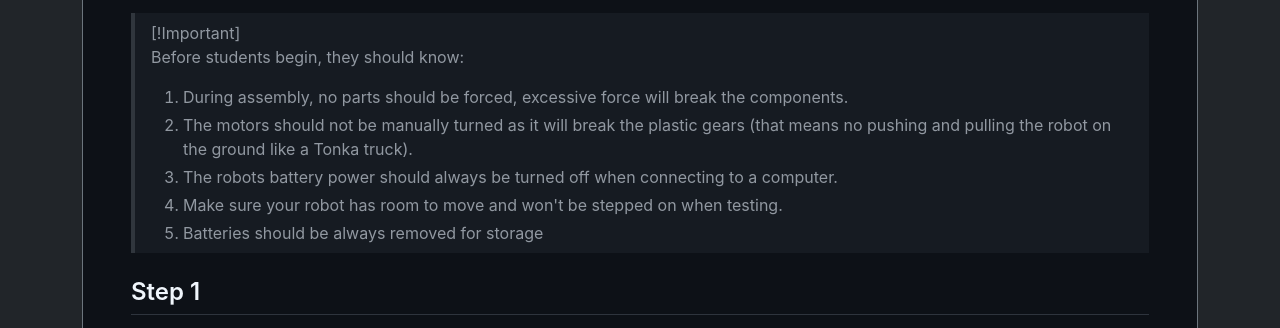
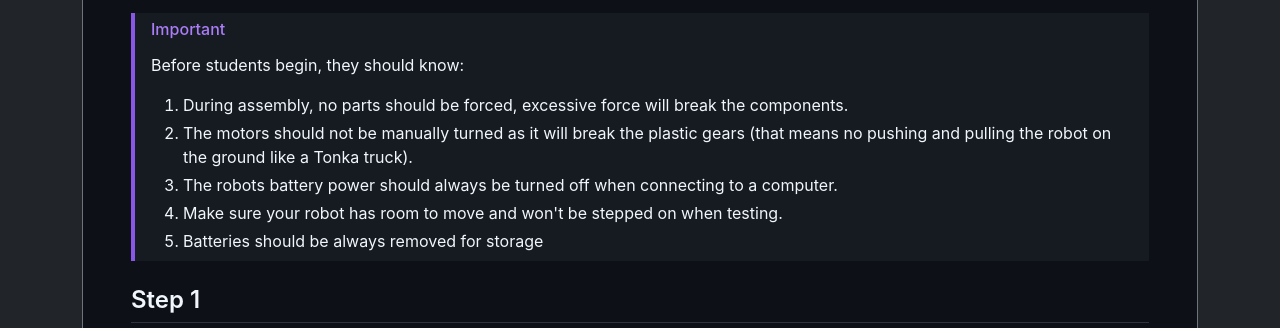
Before and after one commit to TempeHS/AIDriver_MicroPython_Challanges, a website: page app/docs.html in a window 1280 px wide. Shown: the part 167-495 px from the top of the page. Drawn offline with nearby package versions, Linux system fonts and the light colour scheme.

Commit message:
Fix GitHub-style Markdown alert rendering

```diff
--- a/app/docs.html
+++ b/app/docs.html
@@ -1,4 +1,4 @@
-<!DOCTYPE html>
+<!doctype html>
 <html lang="en">
   <head>
     <meta charset="UTF-8" />
@@ -65,9 +65,36 @@
         margin-bottom: 0;
       }
 
-      /* Style for [!Important] callouts */
-      .markdown-body blockquote:has(strong:first-child) {
+      .markdown-alert {
+        padding: 0.5rem 1rem;
+        margin: 0 0 1rem 0;
+        border-left: 0.25rem solid #30363d;
+        background-color: #161b22;
+      }
+
+      .markdown-alert-title {
+        font-weight: 600;
+        margin-bottom: 0.25rem;
+      }
+
+      .markdown-alert-note {
+        border-left-color: #58a6ff;
+      }
+
+      .markdown-alert-tip {
+        border-left-color: #3fb950;
+      }
+
+      .markdown-alert-important {
         border-left-color: #a371f7;
+      }
+
+      .markdown-alert-warning {
+        border-left-color: #d29922;
+      }
+
+      .markdown-alert-caution {
+        border-left-color: #f85149;
       }
 
       /* Card fills the width */
@@ -380,6 +407,52 @@
           .replace(/src="\.\/images\//g, `src="${GITHUB_IMAGES_BASE}`);
       }
 
+      // Convert GitHub-style alerts to the same HTML structure GitHub renders
+      function transformMarkdownAlerts(html) {
+        const parser = new DOMParser();
+        const doc = parser.parseFromString(html, "text/html");
+        const alertTypes = {
+          NOTE: "note",
+          TIP: "tip",
+          IMPORTANT: "important",
+          WARNING: "warning",
+          CAUTION: "caution",
+        };
+
+        doc.querySelectorAll("blockquote").forEach((blockquote) => {
+          const firstParagraph = blockquote.querySelector("p");
+          if (!firstParagraph) return;
+
+          const text = firstParagraph.textContent || "";
+          const match = text.match(
+            /^\s*\[!(NOTE|TIP|IMPORTANT|WARNING|CAUTION)\]\s*/i,
+          );
+          if (!match) return;
+
+          const type = match[1].toUpperCase();
+          const slug = alertTypes[type];
+          if (!slug) return;
+
+          firstParagraph.textContent = text.replace(match[0], "");
+
+          const alert = doc.createElement("div");
+          alert.className = `markdown-alert markdown-alert-${slug}`;
+
+          const title = doc.createElement("p");
+          title.className = "markdown-alert-title";
+          title.textContent = type.charAt(0) + type.slice(1).toLowerCase();
+          alert.appendChild(title);
+
+          while (blockquote.firstChild) {
+            alert.appendChild(blockquote.firstChild);
+          }
+
+          blockquote.replaceWith(alert);
+        });
+
+        return doc.body.innerHTML;
+      }
+
       // Load and render markdown
       async function loadMarkdown(docName) {
         const spinner = document.getElementById("loadingSpinner");
@@ -407,6 +480,9 @@
 
           // Fix image URLs
           html = fixImageUrls(html);
+
+          // Convert GitHub-style alerts
+          html = transformMarkdownAlerts(html);
 
           // Sanitize HTML
           html = DOMPurify.sanitize(html, {
@@ -439,7 +515,7 @@
             if (href && href.startsWith("docs.html?doc=")) {
               e.preventDefault();
               const docName = new URLSearchParams(href.split("?")[1]).get(
-                "doc"
+                "doc",
               );
               if (docName) {
                 window.history.pushState({}, "", href);
```
